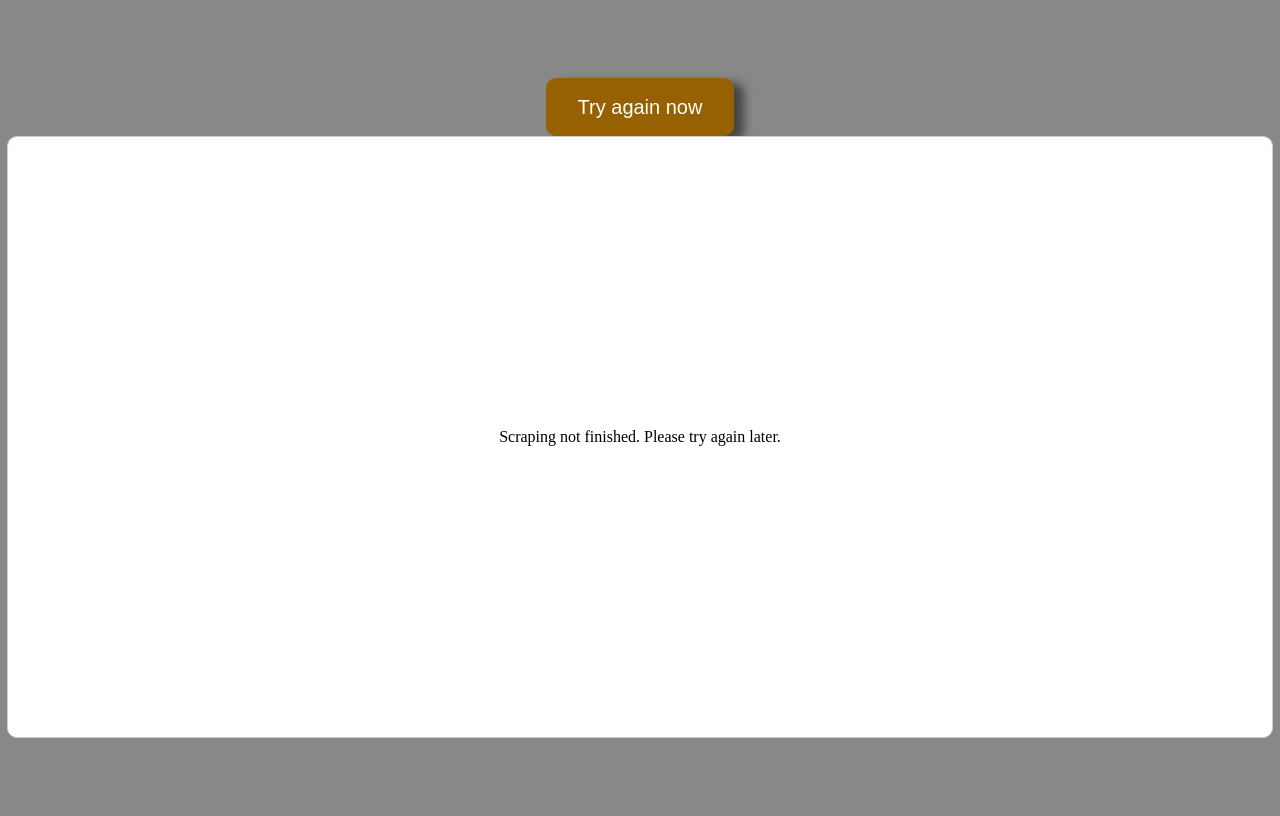
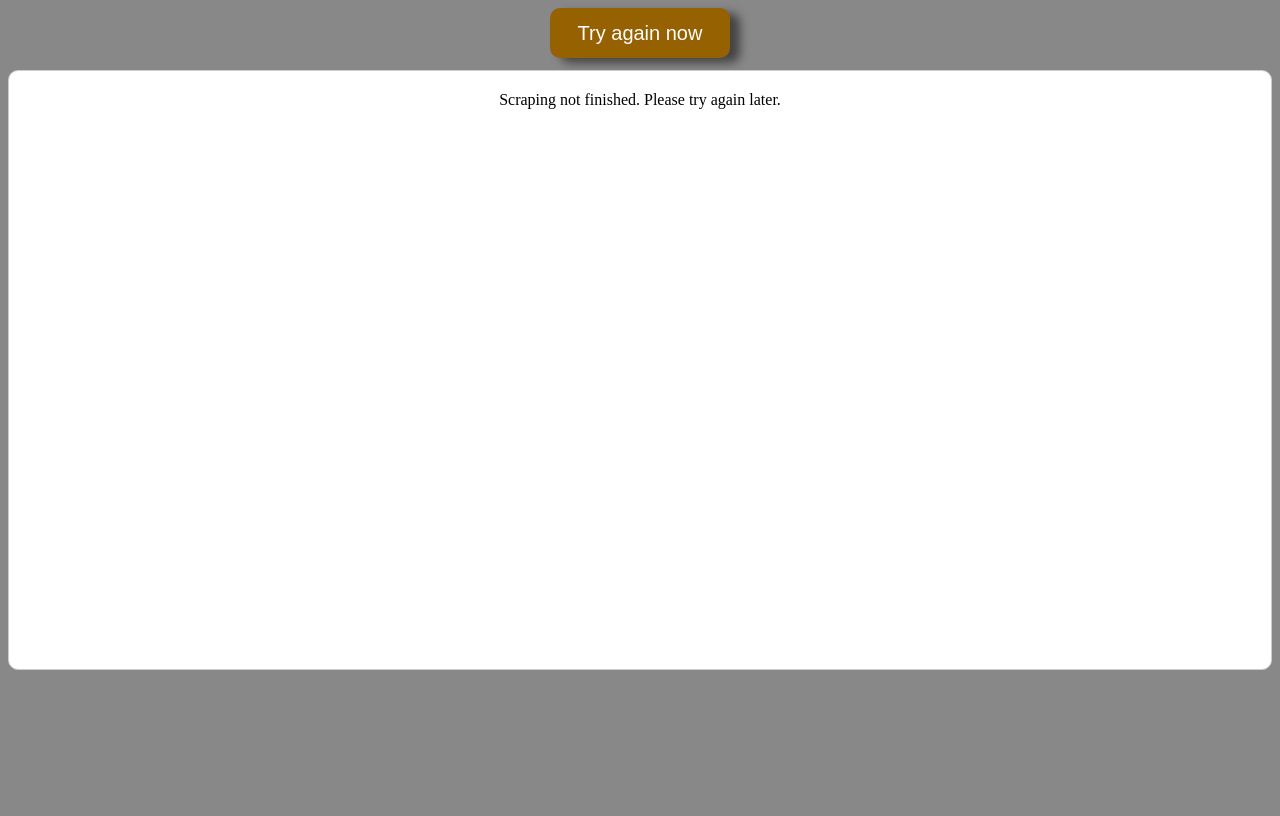
Before and after one commit to stardragondev1212/Hcaptcha_Flask, a Flask app: page /download/1 in a window 1280 px wide. Run offline with Flask 3, Linux system fonts and the light colour scheme.

Commit message:
UI changed

```diff
--- a/templates/data.html
+++ b/templates/data.html
@@ -6,10 +6,13 @@
     <meta name="viewport" content="width=device-width, initial-scale=1.0">
     <title>View Page</title>
     <style>
+        *{
+            box-sizing: border-box;
+        }
         .button {
             width: 180px;
             height: 50px;
-            display: block;
+            cursor: pointer;
             background-color: rgb(150, 97, 0);
             text-decoration: none;
             font-size: 20px;
@@ -22,6 +25,7 @@
             font-family: Arial, Helvetica, sans-serif;
             box-shadow: #444 10px 5px 10px;
             transition: all ease-in-out 500ms;
+            padding: 20px;
         }
 
         .button:hover {
@@ -32,15 +36,14 @@
 
 <body bgcolor="#888">
     <div
-        style="max-width: 1500px; margin:auto auto; height:800px; display: flex; flex-direction: column; justify-content: center; align-items: center;">
-        <a href="javascript:window.location.reload();" class="button">Try again now</a>
+        style="max-width: 1500px; margin:auto auto; min-height:800px;  display: flex; flex-direction: column;  align-items: center;gap: 12px;">
+        <div onclick="javascript:window.location.reload();" class="button">Try again now</div>
 
         <div
-            style="width: 100%; height: 600px; border: 1px solid #ccc; border-radius: 10px; background-color: #fff;display: flex; flex-direction: column; justify-content: center; align-items: center;">
+            style="width: 100%; min-height: 600px; overflow-y: visible; height: fit-content; border: 1px solid #ccc; border-radius: 10px; background-color: #fff;display: flex; flex-direction: column;  align-items: center;padding: 20px;">
             <div id="bot-data">
 
             </div>
-
         </div>
 
     </div>
```
